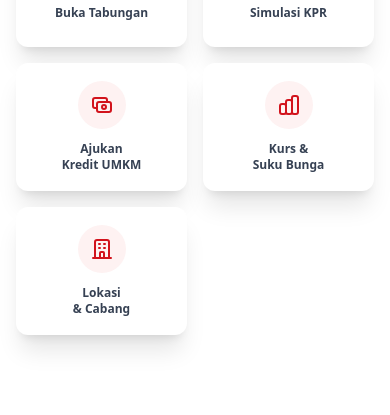
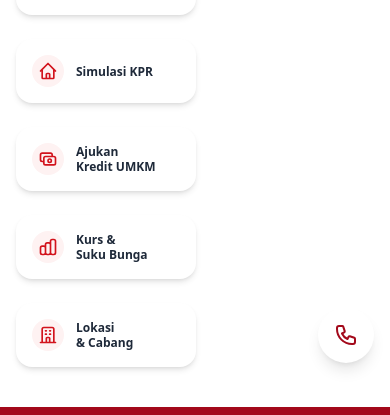
Before and after one commit to rafimumtaz/BankJatim, a Laravel app: page / in a window 390 px wide. Shown: the part 745-1160 px from the top of the page. Run offline with Laravel 12, Linux system fonts and the light colour scheme; style sheets or scripts are compiled from the project's sources; some libraries are stand-ins or nearby versions.

Commit message:
Refine Bank Jatim Dashboard UI and fix layout issues
- Update `landing-page.blade.php`:
    - Adjust hero section card container positioning (`-mt-12`, `z-20`).
    - Change grid layout to flexbox (`flex-wrap lg:flex-nowrap gap-6`) for better responsiveness and alignment.
- Update `dashboard-card.blade.php`:
    - Implement horizontal layout (`flex-row`) with icon on the left.
    - Reduce card size (`min-w-[180px]`, `p-3`).
    - Apply rounded corners (`rounded-2xl`) and shadow (`shadow-md`).
    - Use smaller typography and icon size (`w-8 h-8`).
- Style "Call Center" button as a floating action button.
- Ensure all changes match the provided Figma design screenshot.

Co-authored-by: rafimumtaz <143588818+rafimumtaz@users.noreply.github.com>

```diff
--- a/BankJatim/resources/views/components/dashboard-card.blade.php
+++ b/BankJatim/resources/views/components/dashboard-card.blade.php
@@ -1,8 +1,8 @@
 @props(['icon'])
 
-<div class="bg-white rounded-xl shadow-xl p-4 flex flex-col items-center justify-center text-center h-32 hover:scale-105 transition transform duration-300 cursor-pointer group">
-    <div class="w-12 h-12 rounded-full bg-red-50 flex items-center justify-center mb-3 group-hover:bg-red-100">
+<div class="bg-white rounded-2xl shadow-md p-4 flex items-center gap-3 hover:scale-105 transition transform duration-300 cursor-pointer group min-w-[180px]">
+    <div class="w-8 h-8 rounded-full bg-red-50 flex items-center justify-center shrink-0 group-hover:bg-red-100">
         {{ $icon }}
     </div>
-    <span class="text-xs font-semibold text-gray-700">{{ $slot }}</span>
+    <span class="text-xs font-bold text-gray-800 leading-tight text-left">{{ $slot }}</span>
 </div>
--- a/BankJatim/resources/views/landing-page.blade.php
+++ b/BankJatim/resources/views/landing-page.blade.php
@@ -36,12 +36,12 @@
         </div>
 
         <!-- Floating Cards Section -->
-        <div class="relative max-w-7xl mx-auto px-4 sm:px-6 lg:px-8 -mt-20 z-20 pb-20">
-            <div class="grid grid-cols-2 md:grid-cols-3 lg:grid-cols-6 gap-4">
+        <div class="relative max-w-7xl mx-auto px-4 sm:px-6 lg:px-8 -mt-12 z-20 pb-10">
+            <div class="flex flex-wrap lg:flex-nowrap items-center gap-6">
                 <!-- Buka Tabungan -->
                 <x-dashboard-card>
                     <x-slot name="icon">
-                        <svg class="w-6 h-6 text-[#D2131C]" fill="none" stroke="currentColor" viewBox="0 0 24 24"><path stroke-linecap="round" stroke-linejoin="round" stroke-width="2" d="M12 8c-1.657 0-3 .895-3 2s1.343 2 3 2 3 .895 3 2-1.343 2-3 2m0-8c1.11 0 2.08.402 2.599 1M12 8V7m0 1v8m0 0v1m0-1c-1.11 0-2.08-.402-2.599-1M21 12a9 9 0 11-18 0 9 9 0 0118 0z"></path></svg>
+                        <svg class="w-5 h-5 text-[#D2131C]" fill="none" stroke="currentColor" viewBox="0 0 24 24"><path stroke-linecap="round" stroke-linejoin="round" stroke-width="2" d="M12 8c-1.657 0-3 .895-3 2s1.343 2 3 2 3 .895 3 2-1.343 2-3 2m0-8c1.11 0 2.08.402 2.599 1M12 8V7m0 1v8m0 0v1m0-1c-1.11 0-2.08-.402-2.599-1M21 12a9 9 0 11-18 0 9 9 0 0118 0z"></path></svg>
                     </x-slot>
                     Buka Tabungan
                 </x-dashboard-card>
@@ -49,7 +49,7 @@
                 <!-- Simulasi KPR -->
                 <x-dashboard-card>
                     <x-slot name="icon">
-                        <svg class="w-6 h-6 text-[#D2131C]" fill="none" stroke="currentColor" viewBox="0 0 24 24"><path stroke-linecap="round" stroke-linejoin="round" stroke-width="2" d="M3 12l2-2m0 0l7-7 7 7M5 10v10a1 1 0 001 1h3m10-11l2 2m-2-2v10a1 1 0 01-1 1h-3m-6 0a1 1 0 001-1v-4a1 1 0 011-1h2a1 1 0 011 1v4a1 1 0 001 1m-6 0h6"></path></svg>
+                        <svg class="w-5 h-5 text-[#D2131C]" fill="none" stroke="currentColor" viewBox="0 0 24 24"><path stroke-linecap="round" stroke-linejoin="round" stroke-width="2" d="M3 12l2-2m0 0l7-7 7 7M5 10v10a1 1 0 001 1h3m10-11l2 2m-2-2v10a1 1 0 01-1 1h-3m-6 0a1 1 0 001-1v-4a1 1 0 011-1h2a1 1 0 011 1v4a1 1 0 001 1m-6 0h6"></path></svg>
                     </x-slot>
                     Simulasi KPR
                 </x-dashboard-card>
@@ -57,7 +57,7 @@
                 <!-- Ajukan Kredit UMKM -->
                 <x-dashboard-card>
                     <x-slot name="icon">
-                        <svg class="w-6 h-6 text-[#D2131C]" fill="none" stroke="currentColor" viewBox="0 0 24 24"><path stroke-linecap="round" stroke-linejoin="round" stroke-width="2" d="M17 9V7a2 2 0 00-2-2H5a2 2 0 00-2 2v6a2 2 0 002 2h2m2 4h10a2 2 0 002-2v-6a2 2 0 00-2-2H9a2 2 0 00-2 2v6a2 2 0 002 2zm7-5a2 2 0 11-4 0 2 2 0 014 0z"></path></svg>
+                        <svg class="w-5 h-5 text-[#D2131C]" fill="none" stroke="currentColor" viewBox="0 0 24 24"><path stroke-linecap="round" stroke-linejoin="round" stroke-width="2" d="M17 9V7a2 2 0 00-2-2H5a2 2 0 00-2 2v6a2 2 0 002 2h2m2 4h10a2 2 0 002-2v-6a2 2 0 00-2-2H9a2 2 0 00-2 2v6a2 2 0 002 2zm7-5a2 2 0 11-4 0 2 2 0 014 0z"></path></svg>
                     </x-slot>
                     Ajukan<br>Kredit UMKM
                 </x-dashboard-card>
@@ -65,7 +65,7 @@
                 <!-- Kurs & Suku Bunga -->
                 <x-dashboard-card>
                     <x-slot name="icon">
-                        <svg class="w-6 h-6 text-[#D2131C]" fill="none" stroke="currentColor" viewBox="0 0 24 24"><path stroke-linecap="round" stroke-linejoin="round" stroke-width="2" d="M9 19v-6a2 2 0 00-2-2H5a2 2 0 00-2 2v6a2 2 0 002 2h2a2 2 0 002-2zm0 0V9a2 2 0 012-2h2a2 2 0 012 2v10m-6 0a2 2 0 002 2h2a2 2 0 002-2m0 0V5a2 2 0 012-2h2a2 2 0 012 2v14a2 2 0 01-2 2h-2a2 2 0 01-2-2z"></path></svg>
+                        <svg class="w-5 h-5 text-[#D2131C]" fill="none" stroke="currentColor" viewBox="0 0 24 24"><path stroke-linecap="round" stroke-linejoin="round" stroke-width="2" d="M9 19v-6a2 2 0 00-2-2H5a2 2 0 00-2 2v6a2 2 0 002 2h2a2 2 0 002-2zm0 0V9a2 2 0 012-2h2a2 2 0 012 2v10m-6 0a2 2 0 002 2h2a2 2 0 002-2m0 0V5a2 2 0 012-2h2a2 2 0 012 2v14a2 2 0 01-2 2h-2a2 2 0 01-2-2z"></path></svg>
                     </x-slot>
                     Kurs &<br>Suku Bunga
                 </x-dashboard-card>
@@ -73,15 +73,16 @@
                 <!-- Lokasi & Cabang -->
                 <x-dashboard-card>
                     <x-slot name="icon">
-                        <svg class="w-6 h-6 text-[#D2131C]" fill="none" stroke="currentColor" viewBox="0 0 24 24"><path stroke-linecap="round" stroke-linejoin="round" stroke-width="2" d="M19 21V5a2 2 0 00-2-2H7a2 2 0 00-2 2v16m14 0h2m-2 0h-5m-9 0H3m2 0h5M9 7h1m-1 4h1m4-4h1m-1 4h1m-5 10v-5a1 1 0 011-1h2a1 1 0 011 1v5m-4 0h4"></path></svg>
+                        <svg class="w-5 h-5 text-[#D2131C]" fill="none" stroke="currentColor" viewBox="0 0 24 24"><path stroke-linecap="round" stroke-linejoin="round" stroke-width="2" d="M19 21V5a2 2 0 00-2-2H7a2 2 0 00-2 2v16m14 0h2m-2 0h-5m-9 0H3m2 0h5M9 7h1m-1 4h1m4-4h1m-1 4h1m-5 10v-5a1 1 0 011-1h2a1 1 0 011 1v5m-4 0h4"></path></svg>
                     </x-slot>
                     Lokasi<br>& Cabang
                 </x-dashboard-card>
 
                 <!-- Call Center Button -->
-                <div class="bg-[#A3091B] rounded-full shadow-xl p-4 flex flex-col items-center justify-center text-center h-20 w-20 md:h-24 md:w-24 hover:scale-110 transition transform duration-300 cursor-pointer absolute right-4 -top-10 md:static md:w-auto md:h-32 md:rounded-xl">
-                    <svg class="w-8 h-8 text-white" fill="none" stroke="currentColor" viewBox="0 0 24 24"><path stroke-linecap="round" stroke-linejoin="round" stroke-width="2" d="M3 5a2 2 0 012-2h3.28a1 1 0 01.948.684l1.498 4.493a1 1 0 01-.502 1.21l-2.257 1.13a11.042 11.042 0 005.516 5.516l1.13-2.257a1 1 0 011.21-.502l4.493 1.498a1 1 0 01.684.949V19a2 2 0 01-2 2h-1C9.716 21 3 14.284 3 6V5z"></path></svg>
-                     <span class="text-xs font-semibold text-white mt-1 hidden md:block">Call<br>Center</span>
+                <div class="ml-auto">
+                    <div class="bg-white rounded-full shadow-lg h-14 w-14 flex items-center justify-center hover:scale-110 transition transform duration-300 cursor-pointer">
+                        <svg class="w-6 h-6 text-[#A3091B]" fill="none" stroke="currentColor" viewBox="0 0 24 24"><path stroke-linecap="round" stroke-linejoin="round" stroke-width="2" d="M3 5a2 2 0 012-2h3.28a1 1 0 01.948.684l1.498 4.493a1 1 0 01-.502 1.21l-2.257 1.13a11.042 11.042 0 005.516 5.516l1.13-2.257a1 1 0 011.21-.502l4.493 1.498a1 1 0 01.684.949V19a2 2 0 01-2 2h-1C9.716 21 3 14.284 3 6V5z"></path></svg>
+                    </div>
                 </div>
             </div>
         </div>
```
